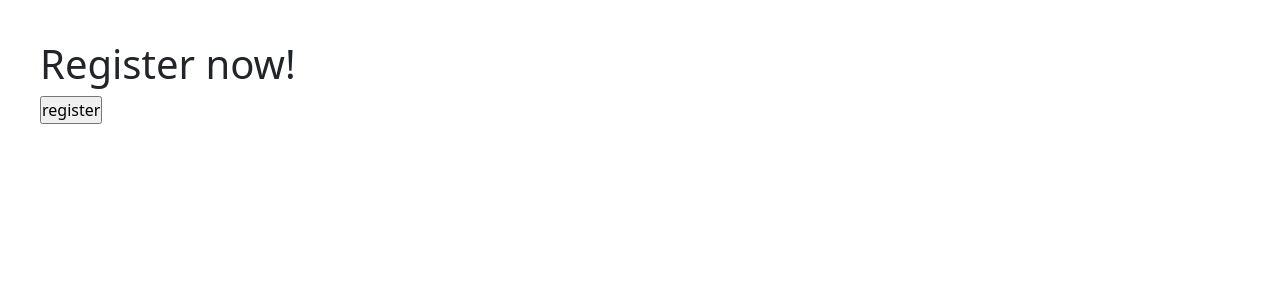
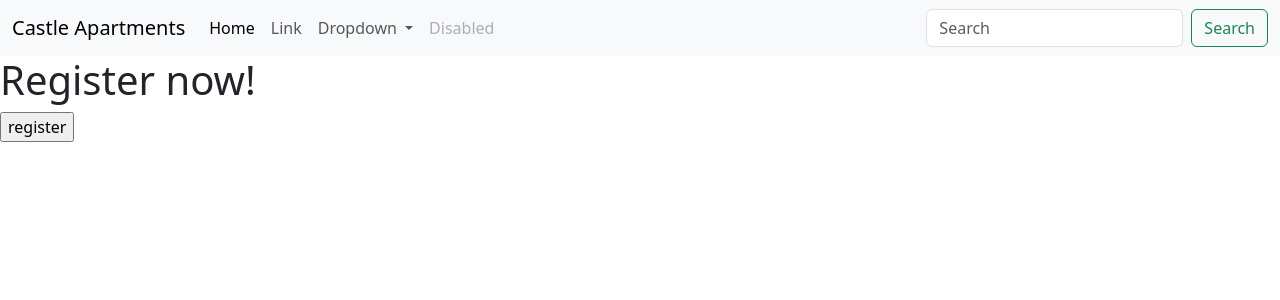
Before and after one commit to AriSpari/Verklegt-2, a Django app: page /User/register in a window 1280 px wide. Shown: the top 300 px of the page. Run offline with Django 5.2, Linux system fonts and the light colour scheme; some libraries are stand-ins or nearby versions.

Commit message:
navbar komið og bras í base.html

```diff
--- a/static/css/style.css
+++ b/static/css/style.css
@@ -1,78 +1,101 @@
-/* Reset */
+/* Base Reset */
 * {
   box-sizing: border-box;
-    margin: 0;
-    padding: 0;
 }
 
-/* Body styling */
 body {
   font-family: 'Segoe UI', Tahoma, Geneva, Verdana, sans-serif;
-    background-color: #121212;
-    color: #eee;
-    padding: 40px;
+  background-color: #f2f4f8;
+  color: #212529;
 }
 
-/* Card container - flexbox layout */
-.card_container {
-    display: flex;
-    justify-content: center;
-    flex-wrap: wrap;
-    gap: 24px;
-}
+/* Bootstrap grid is used for layout — no need for .card_container anymore */
 
-/* Individual property card */
+/* Enhanced Card */
 .property-card {
-    width: 18rem;
-    background-color: #1e1e1e;
-    border: 1px solid #2a2a2a;
-    border-radius: 10px;
+  border: none;
+  border-radius: 12px;
   overflow: hidden;
-    box-shadow: 0 6px 16px rgba(0, 0, 0, 0.4);
-    transition: transform 0.2s ease, box-shadow 0.2s ease;
+  background-color: #fff;
+  box-shadow: 0 4px 20px rgba(0, 0, 0, 0.08);
+  transition: all 0.25s ease;
 }
 
 .property-card:hover {
-    transform: translateY(-6px);
-    box-shadow: 0 12px 24px rgba(0, 0, 0, 0.6);
+  transform: translateY(-5px);
+  box-shadow: 0 10px 30px rgba(0, 0, 0, 0.15);
 }
 
-/* Image styling */
+/* Image */
 .property-card img {
   width: 100%;
-    height: 180px;
+  height: 200px;
   object-fit: cover;
 }
 
-/* Card content */
+/* Card body */
 .card-body {
-    padding: 16px;
+  padding: 20px;
 }
 
 .card-title {
-    font-size: 1.25rem;
+  font-size: 1.3rem;
+  font-weight: 600;
+  color: #343a40;
   margin-bottom: 10px;
-    color: #fff;
 }
 
-.card-text {
+.card-address {
+  font-size: 0.9rem;
+  color: #6c757d;
+  margin-bottom: 12px;
+}
+
+.card-description {
   font-size: 0.95rem;
-    color: #ccc;
+  color: #495057;
   margin-bottom: 16px;
 }
 
-/* Button styling */
-.btn {
-    display: inline-block;
+/* Details list */
+.card-details {
+  list-style: none;
+  padding: 0;
+  margin: 0 0 16px 0;
+}
+
+.card-details li {
+  font-size: 0.9rem;
+  color: #555;
+  padding: 6px 0;
+  border-bottom: 1px solid #eee;
+}
+
+/* Price and valuation */
+.card-price {
+  font-size: 1.1rem;
+  font-weight: bold;
+  color: #0d6efd;
+  margin-top: 10px;
+}
+
+.card-valuation,
+.card-insurance {
+  font-size: 0.85rem;
+  color: #868e96;
+  margin-top: 4px;
+}
+
+/* Button */
+.btn-primary {
+  background-color: #0d6efd;
+  border: none;
   padding: 10px 16px;
-    background-color: #007bff;
-    color: white;
-    text-decoration: none;
+  font-weight: 500;
   border-radius: 6px;
-    font-weight: bold;
   transition: background-color 0.2s ease;
 }
 
-.btn:hover {
-    background-color: #0056b3;
+.btn-primary:hover {
+  background-color: #0b5ed7;
 }
--- /dev/null
+++ b/templates/_navigation.html
@@ -0,0 +1,36 @@
+<nav class="navbar navbar-expand-lg bg-body-tertiary">
+  <div class="container-fluid">
+    <a class="navbar-brand" href="/">Castle Apartments</a>
+    <button class="navbar-toggler" type="button" data-bs-toggle="collapse" data-bs-target="#navbarSupportedContent" aria-controls="navbarSupportedContent" aria-expanded="false" aria-label="Toggle navigation">
+      <span class="navbar-toggler-icon"></span>
+    </button>
+    <div class="collapse navbar-collapse" id="navbarSupportedContent">
+      <ul class="navbar-nav me-auto mb-2 mb-lg-0">
+        <li class="nav-item">
+          <a class="nav-link active" aria-current="page" href="#">Home</a>
+        </li>
+        <li class="nav-item">
+          <a class="nav-link" href="#">Link</a>
+        </li>
+        <li class="nav-item dropdown">
+          <a class="nav-link dropdown-toggle" href="#" role="button" data-bs-toggle="dropdown" aria-expanded="false">
+            Dropdown
+          </a>
+          <ul class="dropdown-menu">
+            <li><a class="dropdown-item" href="#">Action</a></li>
+            <li><a class="dropdown-item" href="#">Another action</a></li>
+            <li><hr class="dropdown-divider"></li>
+            <li><a class="dropdown-item" href="#">Something else here</a></li>
+          </ul>
+        </li>
+        <li class="nav-item">
+          <a class="nav-link disabled" aria-disabled="true">Disabled</a>
+        </li>
+      </ul>
+      <form class="d-flex" role="search">
+        <input class="form-control me-2" type="search" placeholder="Search" aria-label="Search"/>
+        <button class="btn btn-outline-success" type="submit">Search</button>
+      </form>
+    </div>
+  </div>
+</nav>
--- a/templates/base.html
+++ b/templates/base.html
@@ -1,14 +1,17 @@
 <!DOCTYPE html>
 {% load static %}
 {% load humanize %}
+
 <html lang="en">
 <head>
   <meta charset="UTF-8">
   <title>Castle Apartments</title>
   <link rel="stylesheet" type="text/css" href="{% static 'css/style.css' %}" />
   <link rel="stylesheet" href="{% static 'css/bootstrap.min.css' %}">
+
 </head>
 <body>
+  {% include "_navigation.html" %}
   {% block content %}
 
   {% endblock %}
--- a/templates/properties/property_detail.html
+++ b/templates/properties/property_detail.html
@@ -41,7 +41,7 @@
 
             <p class="mt-3">{{ property.description }}</p>
 
-            <a href="{% url 'index' %}" class="btn btn-outline-secondary mt-3">← Back to listings</a>
+            <a href="{% url 'property-index' %}" class="btn btn-outline-secondary mt-3">← Back to listings</a>
           </div>
         </div>
       </div>
```
Also changed, not shown: templates/properties/properties.html (+16 -5 lines). Lines whose indentation alone changed are shown as unchanged.
